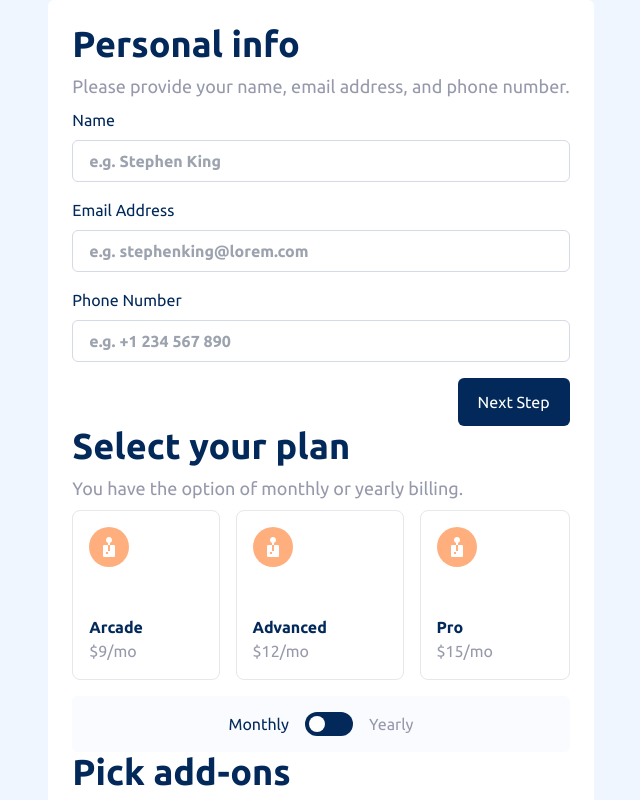
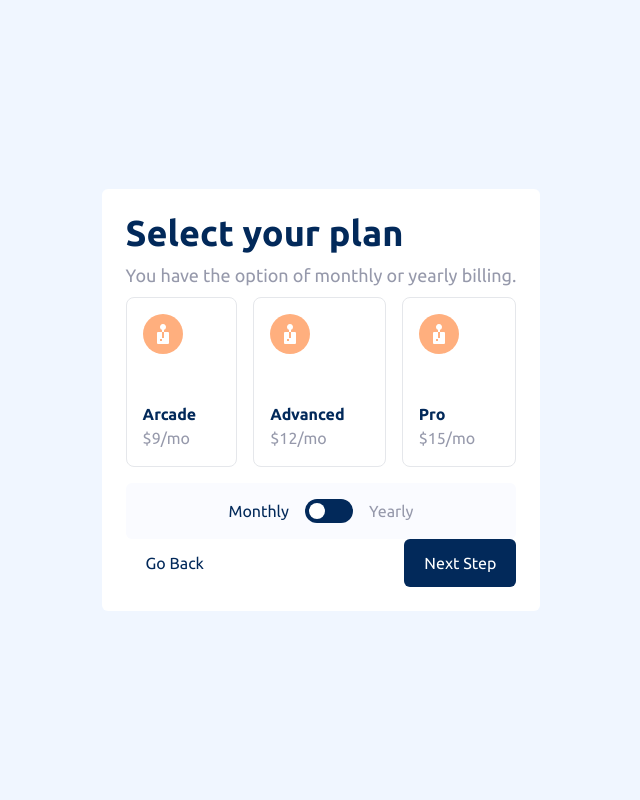
Before and after one commit to vitaovich/FM-multi-step-form, a Next.js app: page / in a window 1280 px wide. Shown: the top 800 px of the page, without its empty margins (319-959 px from the left). Built offline with nearby package versions, Linux system fonts and the light colour scheme.

Commit message:
run through steps attempt

```diff
--- a/pages/index.tsx
+++ b/pages/index.tsx
@@ -19,6 +19,7 @@ export default function Home() {
   ])
 
   const [orderInfo, setOrderInfo] = useState<Order>(new Order())
+  const [curStep, setCurStep] = useState<number>(1)
 
   const addPersonalInfoHandler = (name: string, email: string, phone: string) => {
     const newPersonalInfo = new PersonalInfo(name, email, phone)
@@ -30,34 +31,52 @@ export default function Home() {
   }
 
   const isYearlyHandler = (isYearly: boolean) => {
-    console.log('changing yearly')
+    console.log(`changing yearly to ${isYearly}`)
     setOrderInfo((prev: Order) => {
       prev.isYearly = isYearly
       return prev
     })
   }
 
+  const curPrevStepHandler = () => {
+    setCurStep((prev: number) => (
+      prev - 1
+    ))
+  }
+
+  const curNextStepHandler = () => {
+    setCurStep((prev: number) => (
+      prev + 1
+    ))
+  }
+
   const getCurrentStepComponent = (step: number) => {
     switch (step) {
-      case 1:
+      case 0:
         return <StepOneForm
           name={orderInfo.personalInfo.name}
           email={orderInfo.personalInfo.email}
           phoneNum={orderInfo.personalInfo.phoneNumber}
           addPersonalInfoHandler={addPersonalInfoHandler}
         />
-      case 2:
+      case 1:
         return <StepTwoForm
           yearly={orderInfo.isYearly}
           yearlyHandler={isYearlyHandler}
         />
+      case 2:
+        return <StepThreeForm yearly={orderInfo.isYearly} />
       case 3:
-        return <StepThreeForm />
-      case 4:
         return <StepFourForm />
       default:
         return <div>TODO component</div>
     }
+  }
+
+  const curStepComponent = (step: number) => {
+    return <StepContainer title={steps[step].title} description={steps[step].description}>
+      {getCurrentStepComponent(step)}
+    </ StepContainer>
   }
 
   return (
@@ -69,15 +88,20 @@ export default function Home() {
         <div className='bg-white rounded-md text-MarineBlue mx-4 p-6'>
           {/* <Sidebar></Sidebar> */}
           {
-            steps.map((step) => (
-              <StepContainer key={step.title} title={step.title} description={step.description}>
-                {getCurrentStepComponent(step.num)}
-              </ StepContainer>
-            ))
           }
+          {curStepComponent(curStep)}
+          <div className={`flex flex-row ${ curStep > 0 ? 'justify-between' : 'justify-end'}`}>
+            {curStep > 0 &&
+            <button className="px-5 py-3 rounded-md" onClick={curPrevStepHandler}>
+              Go Back
+            </button>}
+            {curStep < 4 &&
+            <button className="px-5 py-3 rounded-md text-white bg-MarineBlue" onClick={curNextStepHandler}>
+              Next Step
+            </button>}
+          </div>
 
         </div>
-
       </div>
 
       {/* <!-- Step 1 start -->
```
